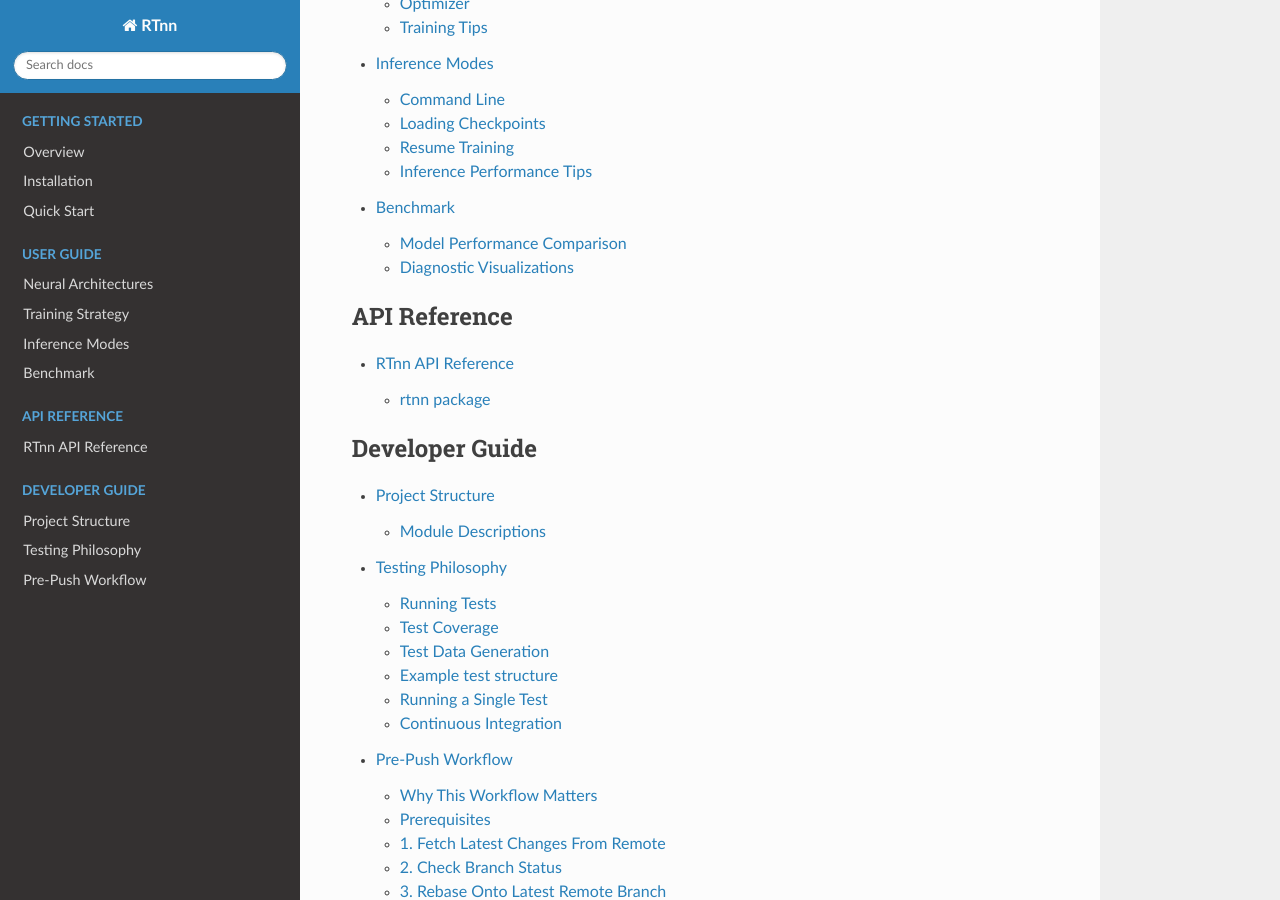
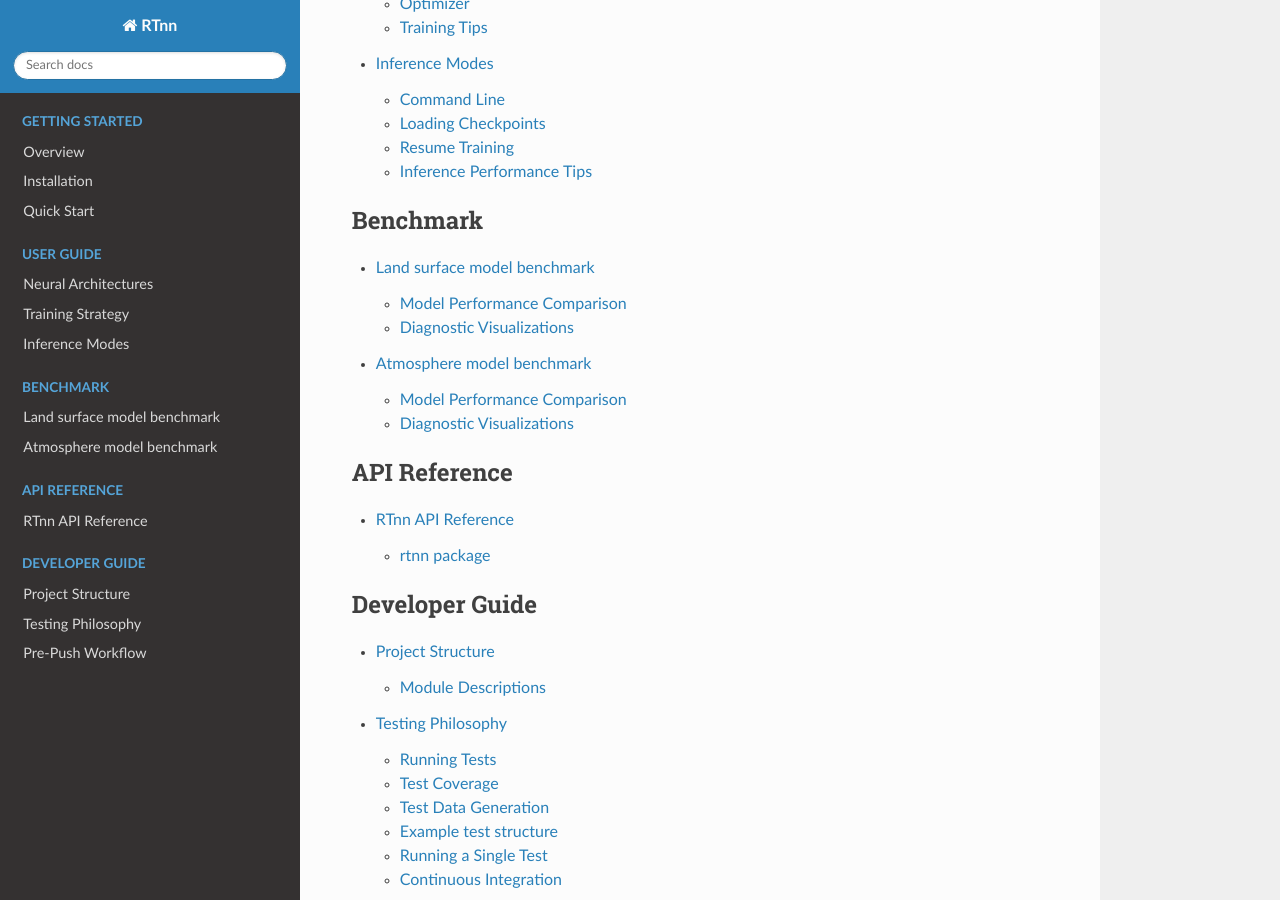
Before and after one commit to kardaneh/RTnn, a Sphinx documentation site: the page built from docs/source/index.rst, in a window 1280 px wide and 900 px high, scrolled down 1971 px. Built offline with Sphinx 7.4.7 and the Read the Docs theme 3.1.0, drawn with Linux system fonts in a browser that asks for light colours; some of the changed lines change nothing that is shown.

Commit message:
doc: the cams benchmark for shortwave is integerated into the doc

```diff
--- /dev/null
+++ b/docs/source/atm_benchmark.rst
@@ -0,0 +1,255 @@
+Atmosphere model benchmark
+==========================
+
+This section documents the experimental results comparing different neural network architectures for radiative transfer modeling in the RTnn framework, using the CAMS (Copernicus Atmosphere Monitoring Service) dataset. All models were trained with identical hyperparameters where applicable.
+
+.. note::
+   The heating rate (HR) metrics in this benchmark are on the same unit as the flux metrics. While the high R² values indicate excellent predictive performance for both outputs, the HR metrics are reported in units of W/m² (flux divergence) and thus appear numerically larger.
+
+Model Performance Comparison
+----------------------------
+
+This presents a comprehensive comparison of four different neural network architectures trained on the CAMS dataset. All models were trained with identical hyperparameters where applicable.
+
+Experiment Configuration
+~~~~~~~~~~~~~~~~~~~~~~~~
+
+All models were trained with the following common configuration:
+
+- **Dataset**: CAMS (Copernicus Atmosphere Monitoring Service) data
+- **Training years**: 2009-2018
+- **Testing year**: 2014
+- **Input features**: 11 channels (tlay, play, h2o, o3, co2, n2o, ch4, cloud_lwp, cloud_iwp, mu0, sfc_alb)
+- **Output channels**: 2 (rsd, rsu)
+- **Sequence length**: 60 vertical levels
+- **Normalization**: minmax/log1p-standard scaling
+- **Loss function**: Huber loss (β=0.5, δ=1.0)
+- **Learning rate**: 0.0001
+- **Batch size**: 4
+- **Epochs**: 400
+- **Hidden size**: 256
+- **Number of layers**: 3
+- **Dropout**: 0.1
+
+Model Architectures
+~~~~~~~~~~~~~~~~~~~
+
+Four different architectures were evaluated:
+
+1. **LSTM** (Long Short-Term Memory)
+
+   - Traditional recurrent architecture
+   - Model identifier: `lstm_h256_l3_d0d1`
+
+2. **GRU** (Gated Recurrent Unit)
+
+   - Simplified recurrent architecture
+   - Model identifier: `gru_h256_l3_d0d1`
+
+3. **Transformer Encoder**
+
+   - Attention-based architecture with 4 heads
+   - Embedding size: 256
+   - Forward expansion factor: 4
+   - Model identifier: `encodertorch_e256_h4_l3_fe4_d0d1`
+
+4. **FCN** (Fully Connected Network)
+
+   - Baseline dense architecture
+   - Model identifier: `fcn_h256_l3_d0d1`
+
+Performance Metrics
+~~~~~~~~~~~~~~~~~~~
+
+The following metrics were used for evaluation (validation set, epoch 400):
+
+- **Loss**: Huber loss value
+- **NMAE**: Normalized Mean Absolute Error (normalized by target range)
+- **NMSE**: Normalized Mean Squared Error (normalized by target variance)
+- **MAE**: Mean Absolute Error (in physical units)
+- **MSE**: Mean Squared Error (in physical units)
+- **R²**: Coefficient of determination
+- **Runtime**: Training time per epoch (in seconds)
+
+Quantitative Comparison - Fluxes
+~~~~~~~~~~~~~~~~~~~~~~~~~~~~~~~~
+
+The table below shows the performance comparison for the 2 flux outputs (``rsd`` and ``rsu``) at epoch 400 (final epoch).
+
+.. list-table:: Performance comparison for flux predictions (validation set, epoch 400)
+   :header-rows: 1
+   :widths: 15, 12, 12, 12, 12, 15, 15, 12
+   :align: center
+
+   * - Model
+     - Loss ↓
+     - NMAE ↓
+     - NMSE ↓
+     - R² ↑
+     - MAE ↓
+     - MSE ↓
+     - Runtime (s/epoch)
+   * - LSTM
+     - 8.55e-05
+     - 8.15e-03
+     - 9.28e-03
+     - 0.999769
+     - 3.14e-03
+     - 4.52e-03
+     - 34.0 - 37.0
+   * - GRU
+     - 1.07e-04
+     - 1.19e-02
+     - 1.35e-02
+     - 0.999516
+     - 4.60e-03
+     - 6.54e-03
+     - 33.8 - 36.0
+   * - Transformer
+     - 1.95e-03
+     - 8.55e-02
+     - 8.64e-02
+     - 0.998632
+     - 3.29e-02
+     - 4.20e-02
+     - ~35.0
+   * - FCN
+     - 2.88e-03
+     - 6.82e-02
+     - 7.72e-02
+     - 0.984064
+     - 2.62e-02
+     - 3.75e-02
+     - ~30.0
+
+*Note: ↓ indicates lower is better, ↑ indicates higher is better. MAE and MSE are reported in physical units (W/m²).*
+
+Quantitative Comparison - Heating Rates
+~~~~~~~~~~~~~~~~~~~~~~~~~~~~~~~~~~~~~~~
+
+The table below shows the performance for the heating rate output at epoch 400 (final epoch).
+
+.. list-table:: Performance comparison for heating rate predictions (validation set, epoch 400)
+   :header-rows: 1
+   :widths: 15, 12, 12, 12, 15, 15
+   :align: center
+
+   * - Model
+     - NMAE ↓
+     - NMSE ↓
+     - R² ↑
+     - MAE ↓
+     - MSE ↓
+   * - LSTM
+     - 6.47e-02
+     - 4.99e-02
+     - 0.997423
+     - 3.37e-01
+     - 8.51e-01
+   * - GRU
+     - 7.02e-02
+     - 5.51e-02
+     - 0.996855
+     - 3.66e-01
+     - 9.40e-01
+   * - Transformer
+     - 9.35e-02
+     - 6.65e-02
+     - 0.995337
+     - 4.87e-01
+     - 9.38e+00
+   * - FCN
+     - 9.34e-01
+     - 6.74e-01
+     - 0.529233
+     - 4.87e+00
+     - 1.15e+01
+
+*Note: Heating rate metrics are on a different scale than flux metrics.*
+
+Quantitative Comparison - Training vs Validation
+~~~~~~~~~~~~~~~~~~~~~~~~~~~~~~~~~~~~~~~~~~~~~~~~
+
+.. list-table:: Training vs Validation metrics (fluxes, epoch 400)
+   :header-rows: 1
+   :widths: 20, 20, 20
+   :align: center
+
+   * - Model
+     - Train Loss
+     - Valid Loss
+   * - LSTM
+     - 8.60e-05
+     - 8.55e-05
+   * - GRU
+     - 1.07e-04
+     - 1.07e-04
+   * - Transformer
+     - 4.51e-03
+     - 1.95e-03
+   * - FCN
+     - 3.18e-03
+     - 2.88e-03
+
+Key Findings
+~~~~~~~~~~~~
+
+**Best Overall Performance for Fluxes**: The **LSTM** model achieves the highest R² score (0.999769), lowest MAE (3.14e-03 W/m²), and lowest MSE (4.52e-03 W/m²) for the main flux outputs at epoch 400, demonstrating excellent capability in capturing radiative transfer processes in the CAMS data. The GRU performs similarly, with slightly higher errors but still exceptionally high accuracy.
+
+**Best Performance for Heating Rates**: The **LSTM** model also shows better performance for heating rate predictions, achieving the highest R² values (0.997423), lowest MSE (8.51e-01 K/day), and lowest MAE (3.37e-01 K/day).
+
+**Runtime Efficiency**: The **FCN** model is the fastest (~30 s/epoch) but at the cost of significantly lower accuracy. The recurrent models (LSTM, GRU) are also efficient with ~34-36 s/epoch. The Transformer model has a similar runtime to the recurrent models.
+
+**Generalization Gap**: LSTM and GRU show excellent generalization with minimal gap between training and validation. The Transformer shows a larger gap but still performs well. The FCN shows the largest gap between training and validation performance.
+
+**Model Complexity**: LSTM and GRU are parameter-efficient (2.8M for GRU, 3.7M for LSTM), making them powerful yet lightweight choices for the CAMS task.
+
+Recommendations
+~~~~~~~~~~~~~~~
+
+Based on the comparison results at epoch 400:
+
+1. **For maximum accuracy**: Use **LSTM** or **GRU** models.
+2. **For balanced performance and efficiency**: Use **GRU**.
+3. **For real-time applications**: Use **FCN** as a lightweight baseline, but be aware of the significant drop in accuracy.
+
+
+Diagnostic Visualizations
+-------------------------
+
+This section presents diagnostic plots generated at epoch 400 for the LSTM model, showing prediction quality across all validation samples.
+
+Aggregated Results (All Samples)
+~~~~~~~~~~~~~~~~~~~~~~~~~~~~~~~~
+
+The following figure shows the density scatter plots (hexbin) for all validation samples, comparing predicted vs observed values for the two flux outputs and the heating rate. The diagonal red dashed line represents perfect prediction (y=x), and the R² score is displayed in each panel.
+
+.. figure:: ../../images/validation_epoch0400_aggregated.png
+   :align: center
+   :figwidth: 90%
+
+   **Figure 1:** Aggregated validation results for LSTM model at epoch 400.
+   Left: rsd (downwelling short wave flux).
+   Middel: rsu (upwelling short wave flux).
+   Right: Heating rate.
+   The color scale represents the logarithm of point density.
+
+The aggregated results demonstrate excellent agreement between predictions and observations, with R² values exceeding 0.9997 for both flux components and 0.9974 for the heating rate.
+
+Profile Results (Sample Profiles)
+~~~~~~~~~~~~~~~~~~~~~~~~~~~~~~~~~
+
+The following figure shows the predicted vs target profiles for a random sample of 10 test points, across the 60 vertical levels.
+
+.. figure:: ../../images/validation_epoch0400_profile.png
+   :align: center
+   :figwidth: 90%
+
+   **Figure 2:** Profile validation results for LSTM model at epoch 400.
+   Left: rsd (downwelling short wave flux).
+   Middel: rsu (upwelling short wave flux).
+   Right: Heating rate.
+   Solid lines represent predictions, dashed lines represent targets.
+   Each color represents a different sample.
+
+The profile plots confirm that the model accurately captures the vertical structure of both fluxes and the heating rate, with predictions closely tracking the targets across all levels.
--- a/docs/source/index.rst
+++ b/docs/source/index.rst
@@ -49,7 +49,13 @@
    neural_architectures
    training_strategy
    inference_modes
-   experiments
+
+.. toctree::
+   :maxdepth: 2
+   :caption: Benchmark
+
+   lsm_benchmark
+   atm_benchmark
 
 .. toctree::
    :maxdepth: 2
--- a/docs/source/experiments.rst
+++ b/docs/source/lsm_benchmark.rst
@@ -1,5 +1,5 @@
-Benchmark
-=========
+Land surface model benchmark
+============================
 
 This section documents the experimental results comparing different neural network architectures for radiative transfer modeling in the RTnn framework.
 
```
Also changed, not shown: images/validation_epoch0400_aggregated.png (added), images/validation_epoch0400_profile.png (added).
